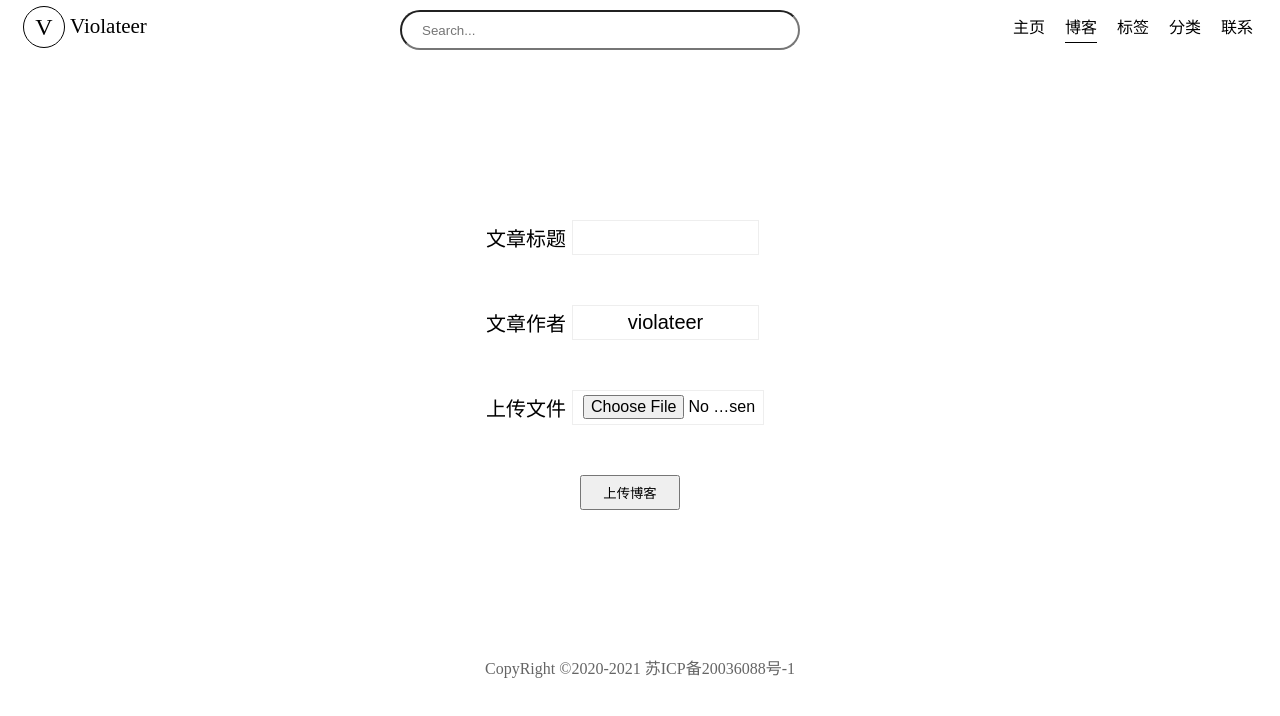
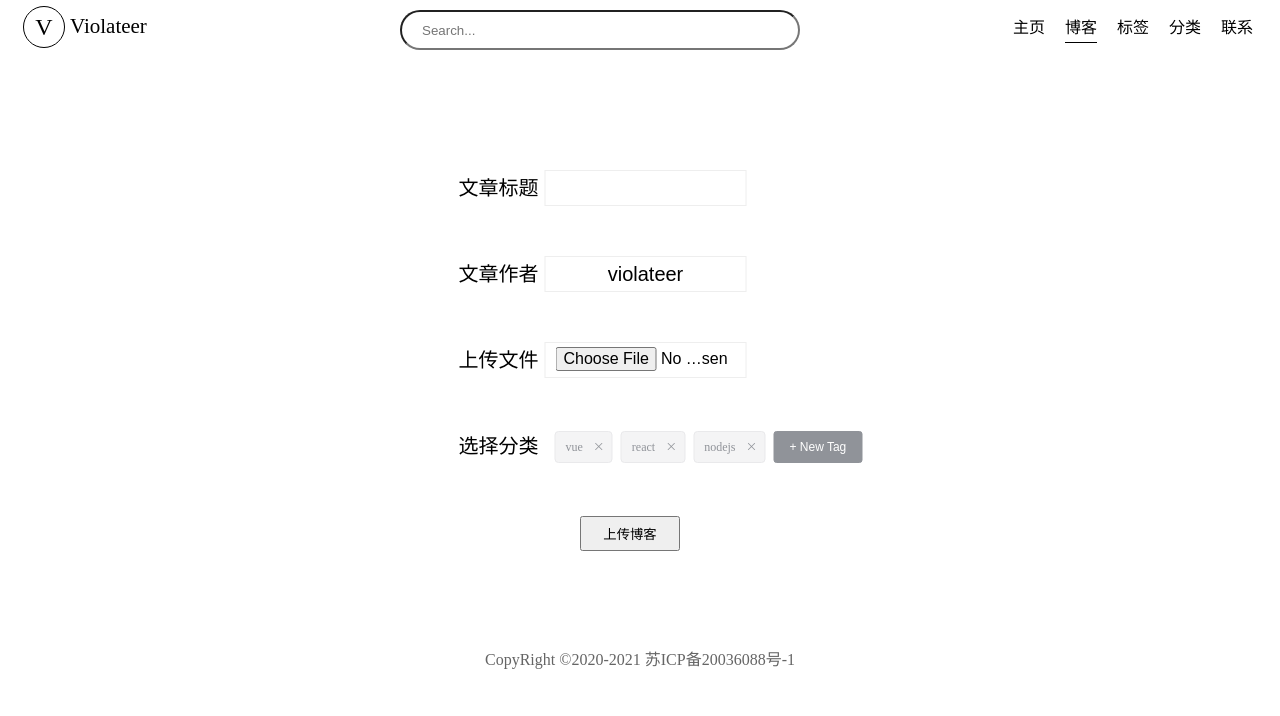
Before and after one commit to violateer/vio-blog-js, a Vue app: page /blog/upload in a window 1280 px wide. Shown: the top 716 px of the page. Built offline with nearby package versions, Linux system fonts and the light colour scheme; no server answers.

Commit message:
上传文件时可选择分类标签

```diff
--- a/babel.config.js
+++ b/babel.config.js
@@ -1,5 +1,15 @@
 module.exports = {
-  presets: [
-    '@vue/cli-plugin-babel/preset'
-  ]
-}
+    presets: [
+        '@vue/cli-plugin-babel/preset',
+        '@babel/preset-env'
+    ],
+    'plugins': [
+        [
+            'component',
+            {
+                'libraryName': 'element-ui',
+                'styleLibraryName': 'theme-chalk'
+            }
+        ]
+    ]
+};
--- a/package.json
+++ b/package.json
@@ -9,17 +9,21 @@
   "dependencies": {
     "axios": "^0.21.1",
     "core-js": "^3.6.5",
+    "element-ui": "^2.15.0",
     "lodash": "^4.17.20",
     "vue": "^2.6.11",
     "vue-router": "^3.2.0",
     "vuex": "^3.4.0"
   },
   "devDependencies": {
+    "@babel/preset-env": "^7.12.11",
+    "@babel/preset-es2015": "^7.0.0-beta.53",
     "@types/marked": "^1.2.1",
     "@vue/cli-plugin-babel": "~4.5.0",
     "@vue/cli-plugin-router": "~4.5.0",
     "@vue/cli-plugin-vuex": "~4.5.0",
     "@vue/cli-service": "~4.5.0",
+    "babel-plugin-component": "^1.1.1",
     "node-sass": "^4.12.0",
     "sass-loader": "^8.0.2",
     "vue-template-compiler": "^2.6.11"
--- /dev/null
+++ b/src/components/Label.vue
@@ -0,0 +1,39 @@
+<template>
+  <div>
+    <button class="btn-label" @click="labelHandler">vue
+      <i class="btn-cancel">x</i>
+    </button>
+  </div>
+</template>
+
+<script lang="js">
+import Vue from 'vue';
+
+export default Vue.extend({
+  name: 'Label',
+  methods: {
+    labelHandler (e) {
+      e.preventDefault();
+    }
+  }
+});
+</script>
+
+<style lang="scss" scoped>
+.btn-label {
+  outline: none;
+  height: 25px;
+  padding: 2px 15px;
+  font-size: 14px;
+  border: 1px solid #999;
+  border-radius: 15px;
+
+  .btn-cancel {
+    display: inline-block;
+    width: 5px;
+    height: 5px;
+    border: 1px solid black;
+    border-radius: 50%;
+  }
+}
+</style>
--- a/src/main.js
+++ b/src/main.js
@@ -9,9 +9,15 @@ import store from './store';
 import '@/assets/css/global.css';
 // 引入iconfont
 import '@/fonts/iconfont.js';
+// 引入element-ui
+import { Tag, Button, Input } from 'element-ui';
 
 Vue.config.productionTip = false;
 Vue.prototype.$api = api;
+// 使用element-ui
+Vue.use(Tag);
+Vue.use(Button);
+Vue.use(Input);
 
 new Vue({
     router,
--- a/src/views/Blog/BlogUpload.vue
+++ b/src/views/Blog/BlogUpload.vue
@@ -13,6 +13,29 @@
         <label for="upload">上传文件</label>
         <input type="file" id="upload" @change="getInfo">
       </div>
+      <!--      选择标签-->
+      <div class="labels">
+        <label>选择分类</label>
+        <div class="select-labels">
+          <el-tag :key="tag"
+                  closable
+                  v-for="tag in dynamicTags"
+                  @close="handleClose(tag)"
+                  type="info"
+          >{{ tag }}
+          </el-tag>
+          <el-input class="input-new-tag"
+                    v-if="inputVisible"
+                    v-model="inputValue"
+                    ref="saveTagInput"
+                    size="small"
+                    @keyup.enter.native="handleInputConfirm"
+                    @blur="handleInputConfirm"
+          >
+          </el-input>
+          <el-button v-else class="button-new-tag" size="small" @click="showInput" type="info">+ New Tag</el-button>
+        </div>
+      </div>
       <button type="submit">上传博客</button>
     </form>
     <!--  放置弹窗-->
@@ -25,6 +48,7 @@
 <script lang="ts">
 import Vue from 'vue';
 import Dialog from '../../components/Dialog.vue';
+import Label from '../../components/Label.vue';
 import {mapActions, mapGetters} from 'vuex';
 
 export default Vue.extend({
@@ -34,7 +58,10 @@ export default Vue.extend({
       title: '',
       author: 'violateer',
       dialogContent: '',
-      code: -1
+      code: -1,
+      dynamicTags: ['vue', 'react', 'nodejs'],
+      inputVisible: false,
+      inputValue: ''
     };
   },
   methods: {
@@ -64,6 +91,7 @@ export default Vue.extend({
       };
       formData.append('file', e.target[2].files[0]);
       formData.append('extraData', JSON.stringify(extraData));
+      formData.append('labels', this.dynamicTags);
       const config = {
         headers: {'Content-Type': 'multipart/form-data'}
       };
@@ -81,7 +109,27 @@ export default Vue.extend({
     ...mapActions({
       toggleShow: 'dialog/actionGetIsShow',
       setTitle: 'dialog/actionGetTitle'
-    })
+    }),
+    // 标签
+    handleClose(tag) {
+      this.dynamicTags.splice(this.dynamicTags.indexOf(tag), 1);
+    },
+
+    showInput() {
+      this.inputVisible = true;
+      this.$nextTick(_ => {
+        this.$refs.saveTagInput.$refs.input.focus();
+      });
+    },
+
+    handleInputConfirm() {
+      let inputValue = this.inputValue;
+      if (inputValue) {
+        this.dynamicTags.push(inputValue);
+      }
+      this.inputVisible = false;
+      this.inputValue = '';
+    }
   },
   computed: {
     ...mapGetters({
@@ -90,7 +138,8 @@ export default Vue.extend({
     })
   },
   components: {
-    Dialog
+    Dialog,
+    Label
   }
 });
 </script>
@@ -100,23 +149,35 @@ export default Vue.extend({
   display: flex;
   justify-content: center;
   align-items: center;
-  margin: 150px 0;
+  margin: 100px 0;
 
   .uploadForm {
-    width: 800px;
+    width: 100%;
     position: relative;
 
-    div {
+    > div {
       margin-left: 50%;
-      transform: translateX(-50%);
+      transform: translateX(-35%);
       display: flex;
       margin-bottom: 50px;
 
       #upload {
-        padding-top: 4px;
-        padding-left: 10px;
+        padding: 4px 10px;
         width: 180px;
         font-size: 16px;
+      }
+
+      .select-labels {
+        padding: 4px 10px;
+        height: 30px;
+        display: flex;
+        justify-content: center;
+        align-items: center;
+
+        .el-tag {
+          margin-right: 8px;
+          cursor: pointer;
+        }
       }
     }
 
@@ -127,10 +188,12 @@ export default Vue.extend({
       width: 100px;
       vertical-align: top;
       font-size: 20px;
+      height: 30px;
+      line-height: 30px;
     }
 
 
-    button {
+    > button {
       position: absolute;
       left: 50%;
       transform: translateX(-80%);
@@ -144,7 +207,7 @@ export default Vue.extend({
     outline: none;
     background-color: #fff;
     border: 1px solid #eee;
-    width: 185px;
+    width: 200px;
     text-align: center;
     font-size: 20px;
 
```
Also changed, not shown: 1 other file (tests, documents, lock files or other folders).
